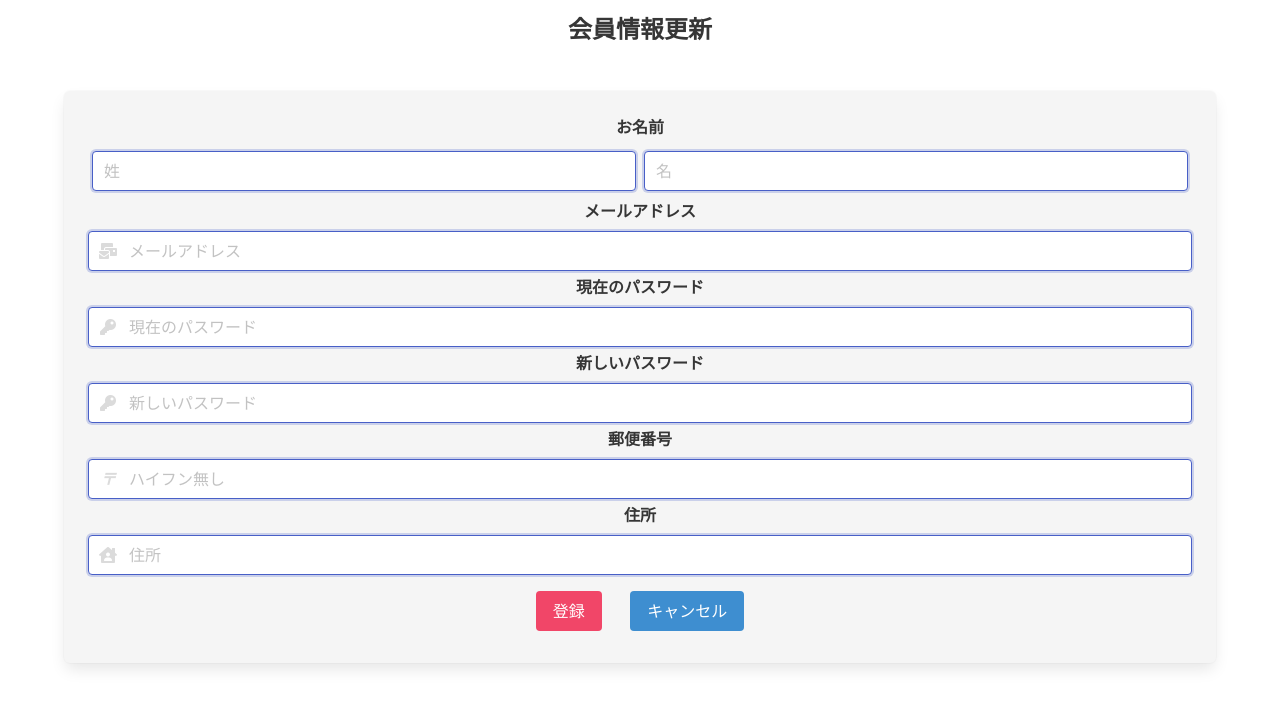
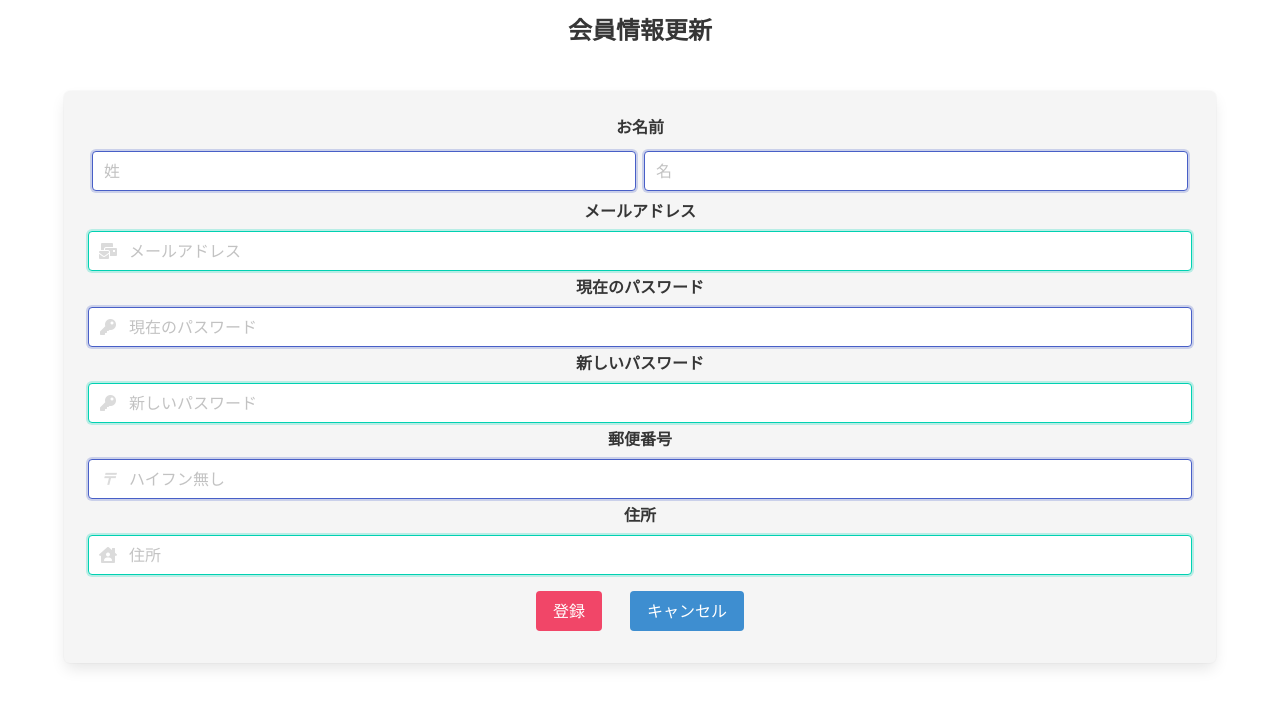
Before and after one commit to tensai-NA/BFSystem, a PHP site: page /update.php in a window 1280 px wide. Shown: the top 708 px of the page. Run offline with PHP 8.4, Linux system fonts and the light colour scheme.

Commit message:
bulmaほぼ完成

```diff
--- a/password.php
+++ b/password.php
@@ -11,7 +11,7 @@
 </head>
 <body>
     <div class="m-4 has-text-centered ">
-   <h1 class="title is-3"> パスワード再設定</h1>
+   <h1 class="title is-4"> パスワード再設定</h1>
 
    <p class="m-6">
     会員登録時に登録されたお名前とメールアドレスをご入力の上「送信」をタップしてください<br>
--- a/update.php
+++ b/update.php
@@ -6,7 +6,8 @@
     <meta name="viewport" content="width=device-width, initial-scale=1.0">
     <link rel="stylesheet" href="https://use.fontawesome.com/releases/v5.15.4/css/all.css">
     <link rel="stylesheet" href="https://cdn.jsdelivr.net/npm/bulma@0.9.3/css/bulma.min.css">
-    <title>会員情報更新画面</title>
+    <link rel="stylesheet" href="css/main.css">
+    <title>会員情報更新</title>
 </head>
 <body>
     <form action="login.php" method="post">
@@ -28,7 +29,7 @@
             <label class="label">メールアドレス</label>
             <div class="field has-addons-fullwidth has-addons-centered">
                 <p class="control has-icons-left">
-                    <input class="input   is-normal is-focused "type="email" name="meru"  placeholder="メールアドレス">
+                    <input class="input  is-primary  is-normal is-focused "type="email" name="meru"  placeholder="メールアドレス">
                     <span class="icon is-small is-left">
                         <i class="fas fa-mail-bulk"></i>
                     </span>
@@ -53,7 +54,7 @@
             <label class="label">新しいパスワード</label>
             <div class="field has-addons-fullwidth has-addons-centered">
               <p class="control has-icons-left">
-                  <input class="input   is-normal is-focused "type="password" name="shin"  placeholder="新しいパスワード">
+                  <input class="input   is-primary is-normal is-focused "type="password" name="shin"  placeholder="新しいパスワード">
                   <span class="icon is-small is-left">
                       <i class="fas fa-key"></i>
                   </span>
@@ -78,7 +79,7 @@
     <label class="label">住所</label>
     <div class="field has-addons-fullwidth has-addons-centered">
       <p class="control has-icons-left">
-          <input class="input is-normal is-focused "type="password" name="home"  placeholder="住所">
+          <input class="input  is-primary is-normal is-focused "type="password" name="home"  placeholder="住所">
           <span class="icon is-small is-left">
             <i class="fas fa-house-user"></i>
           </span>
```
